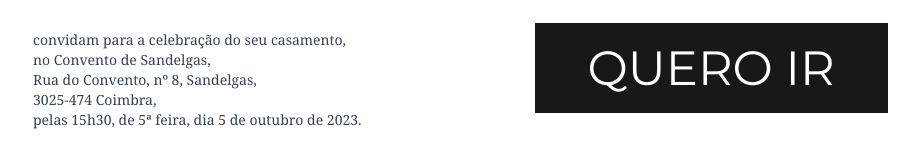
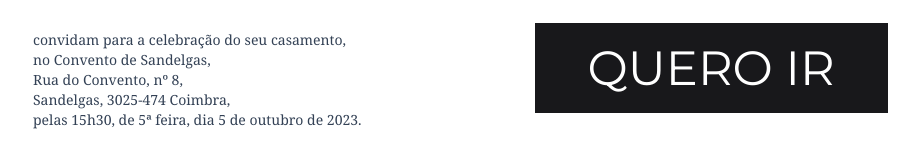
Before and after one commit to rikas/rafanel.com, a React (Vite) app: page / in a window 1280 px wide. Shown: the part 386-546 px from the top of the page, without its empty margins (159-1078 px from the left). Built offline with nearby package versions, Linux system fonts and the light colour scheme.

Commit message:
New line break

```diff
--- a/src/App.jsx
+++ b/src/App.jsx
@@ -32,8 +32,8 @@ const App = () => {
         <div>
           <Paragraph>convidam para a celebração do seu casamento,</Paragraph>
           <Paragraph>no Convento de Sandelgas,</Paragraph>
-          <Paragraph>Rua do Convento, nº 8, Sandelgas,</Paragraph>
-          <Paragraph>3025-474 Coimbra,</Paragraph>
+          <Paragraph>Rua do Convento, nº 8,</Paragraph>
+          <Paragraph>Sandelgas, 3025-474 Coimbra,</Paragraph>
           <Paragraph>pelas 15h30, de 5ª feira, dia 5 de outubro de 2023.</Paragraph>
         </div>
 
```
